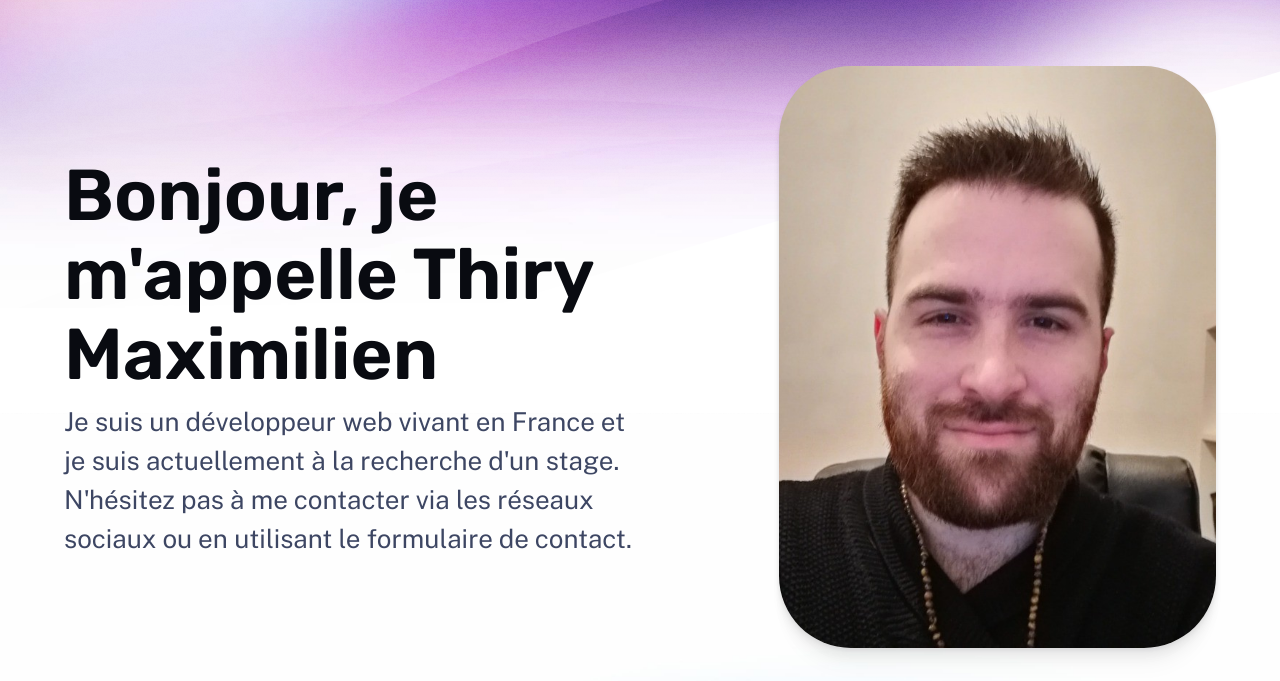
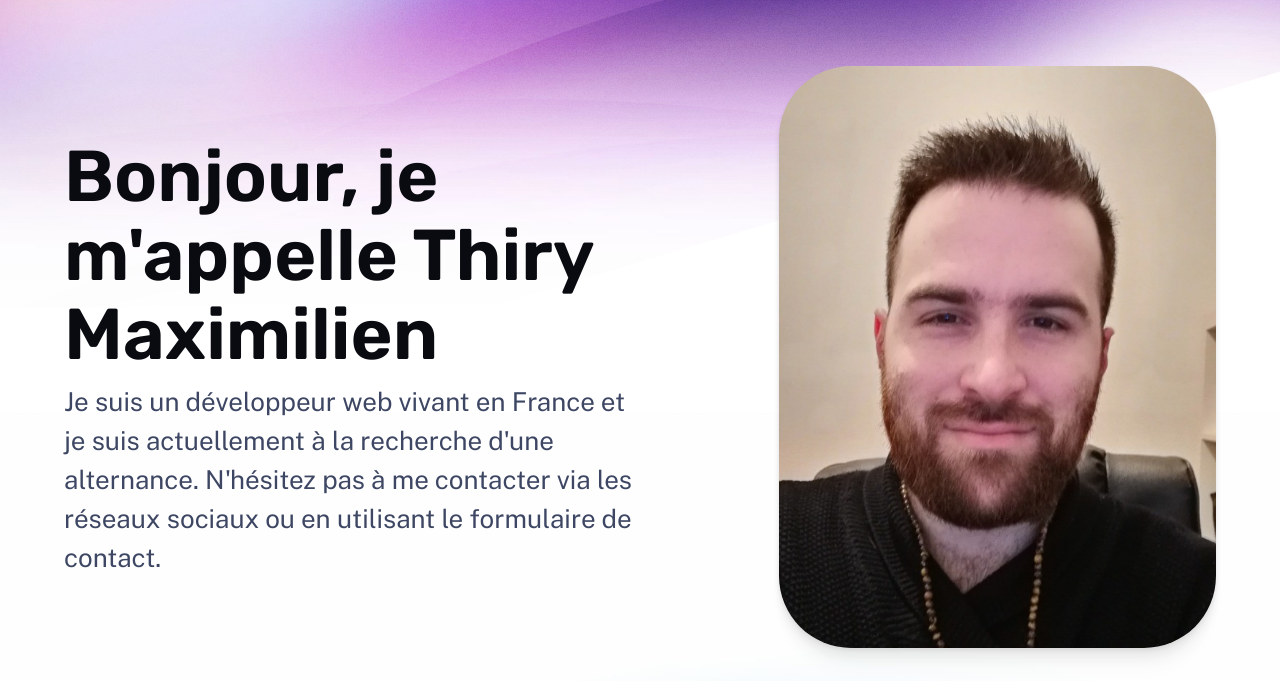
Before and after one commit to zeitounmax/websitemax, an Astro site: page / in a window 1280 px wide. Shown: the part 119-800 px from the top of the page. Built offline with nearby package versions, Linux system fonts and the light colour scheme; Astro itself is replaced by a stand-in of ours.

Commit message:
Update index.astro
add "alternance"

```diff
--- a/src/pages/index.astro
+++ b/src/pages/index.astro
@@ -31,7 +31,7 @@ const projects = (await getCollection("work"))
       <header class="hero">
         <Hero
           title="Bonjour, je m'appelle Thiry Maximilien"
-          tagline="Je suis un développeur web vivant en France et je suis actuellement à la recherche d'un stage. N'hésitez pas à me contacter via les réseaux sociaux ou en utilisant le formulaire de contact."
+          tagline="Je suis un développeur web vivant en France et je suis actuellement à la recherche d'une alternance. N'hésitez pas à me contacter via les réseaux sociaux ou en utilisant le formulaire de contact."
           align="start"
         />
         <img
```
